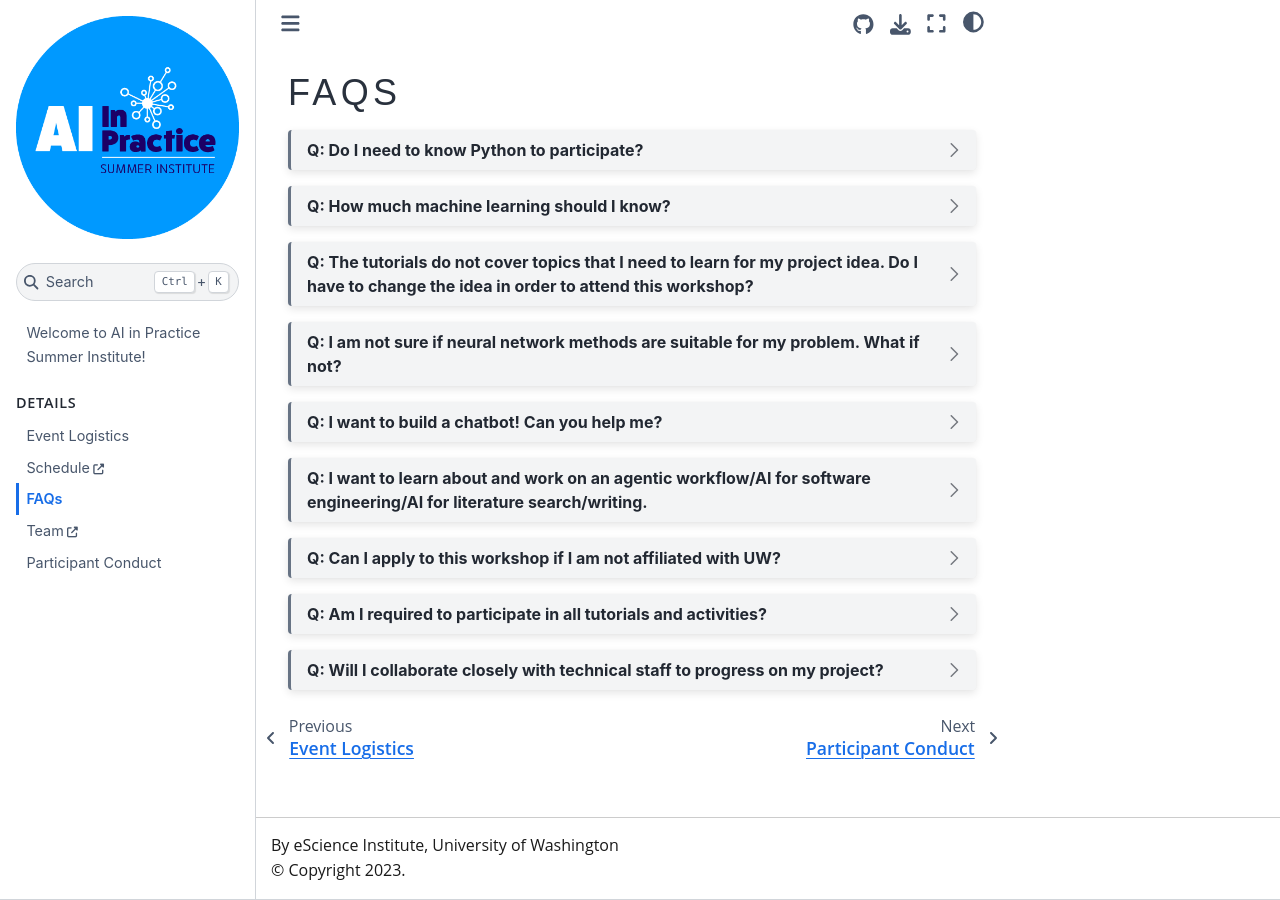
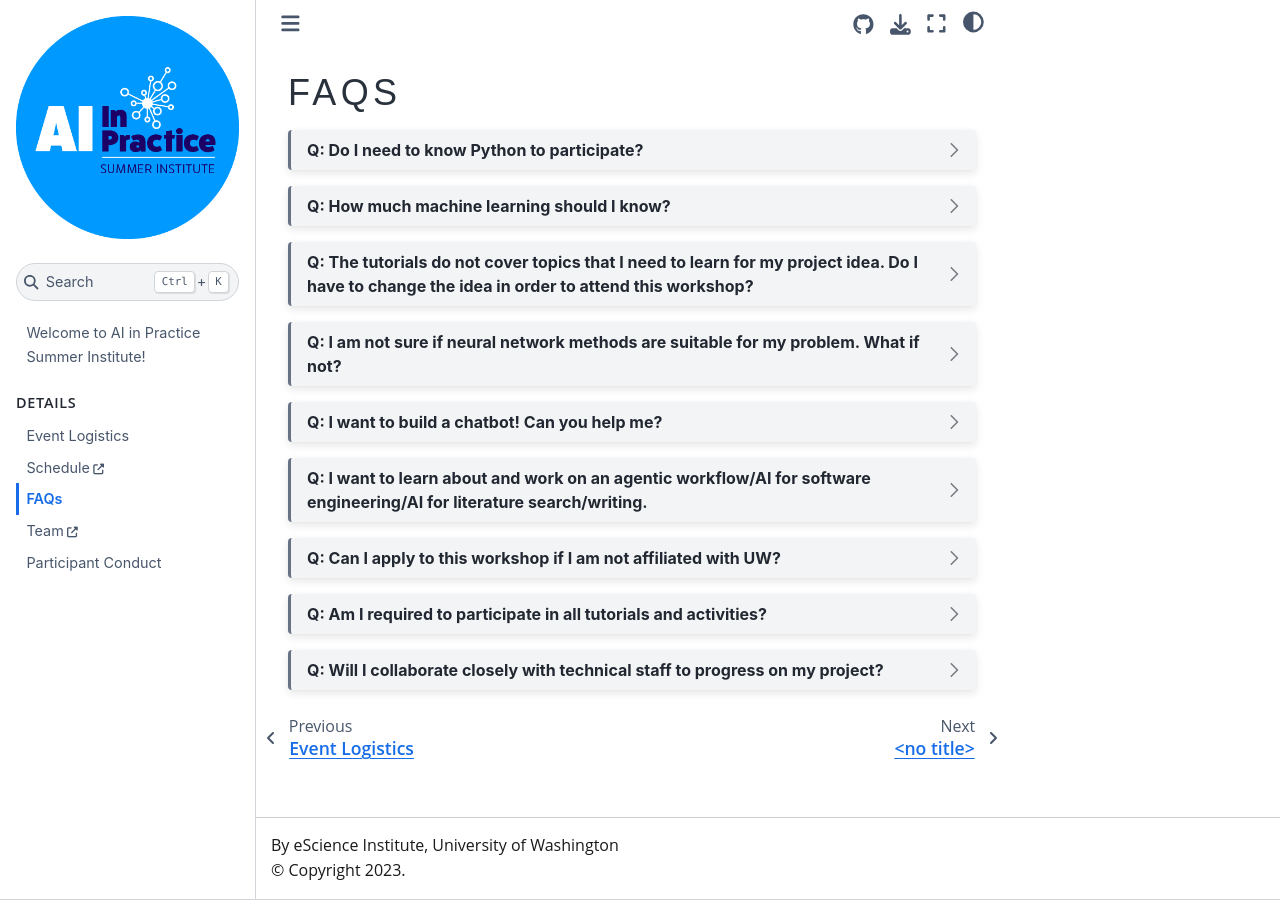
Before and after one commit to uwescience/ai-in-practice, a Jupyter Book: the page built from book/faq.md, in a window 1280 px wide. Built offline with Jupyter Book 1.0.4 settings and Sphinx 7.4.7 and the Sphinx Book theme 1.1.4, drawn with Linux system fonts in a browser that asks for light colours; some web fonts are replaced; pages that are not in the unit, such as notebooks, are missing from menus; some of the changed lines change nothing that is shown.

Commit message:
fix path

```diff
--- a/book/_toc.yml
+++ b/book/_toc.yml
@@ -9,7 +9,7 @@
     - title: Schedule
       url: https://ai-in-practice.uwescience.org/index.html?jump_to=schedule
     - file: faq
-    - file: slides_embedding_demo
+    - file: tutorials/slides_embedding_demo
     - title: Team
       url: https://ai-in-practice.uwescience.org/index.html?jump_to=team
     - file: CoC
```
